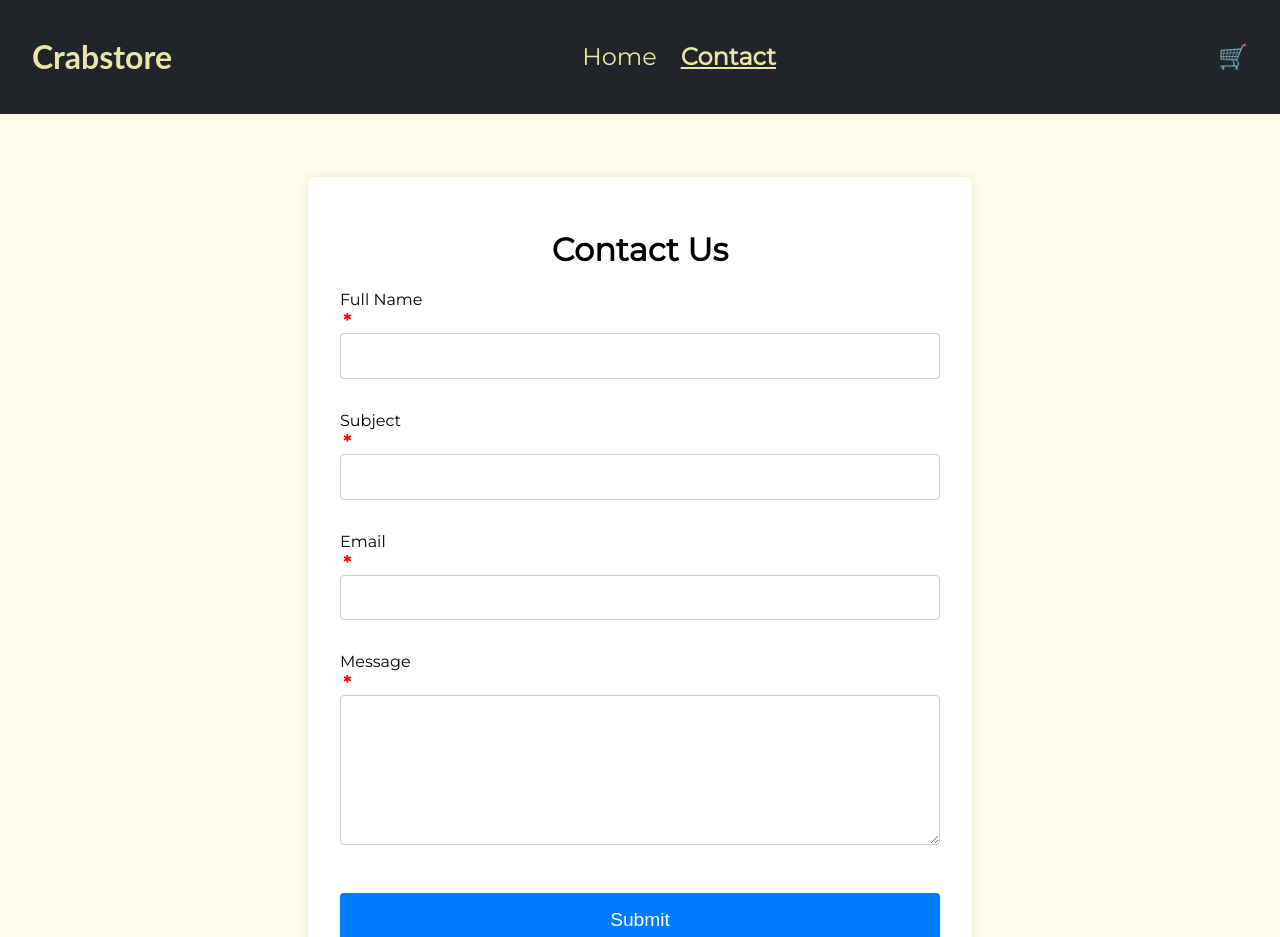
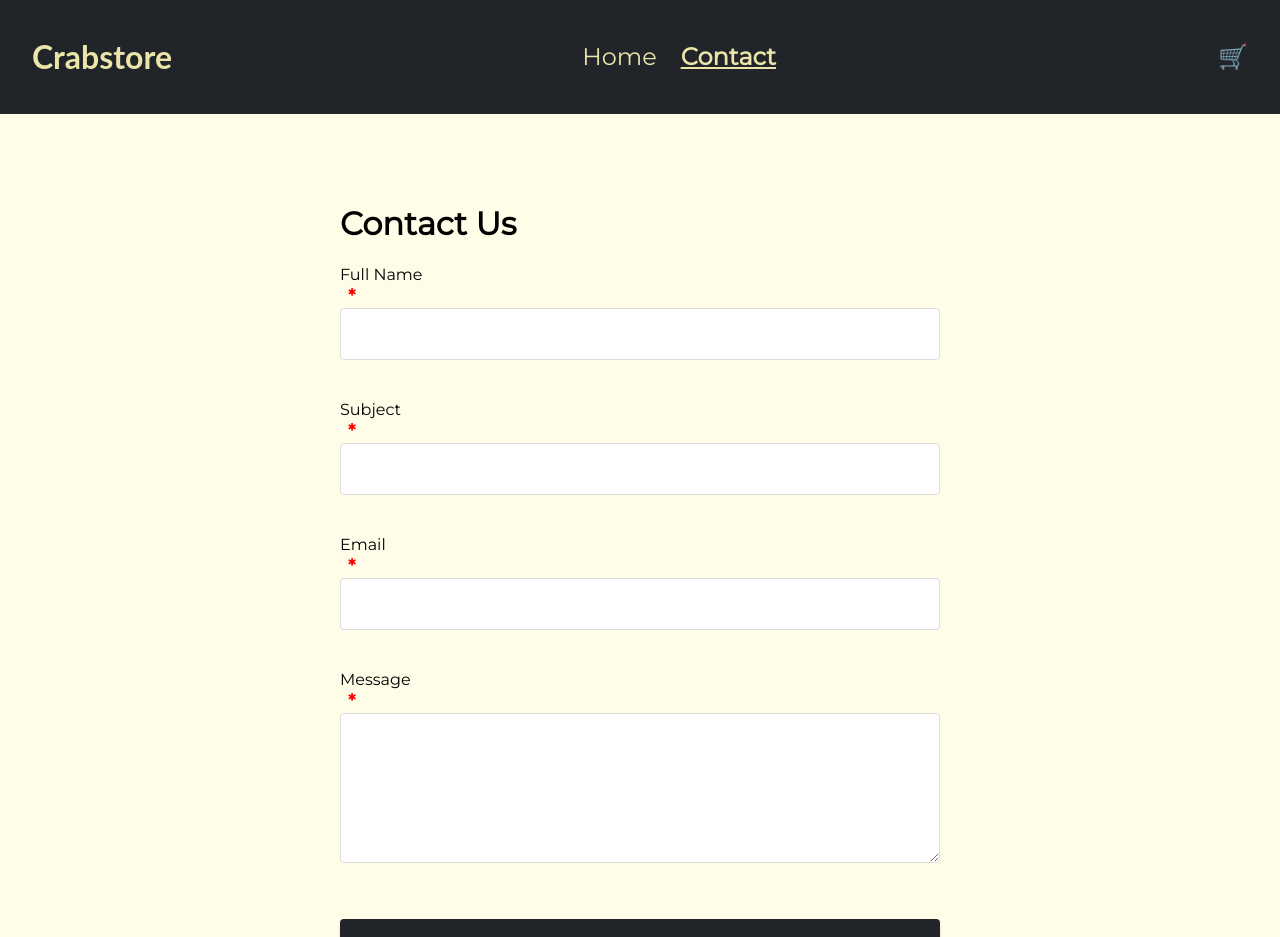
Before and after one commit to ykjellin/js-frameworks-ca, a React (Create React App) app: page /contact in a window 1280 px wide. Shown: the top 937 px of the page. Built offline with nearby package versions, Linux system fonts and the light colour scheme; a web font is replaced by a local one.

Commit message:
adding theme props to the contact page and component

```diff
--- a/src/components/ContactForm.tsx
+++ b/src/components/ContactForm.tsx
@@ -1,67 +1,64 @@
-// This project is licensed under the MIT License - see the LICENSE file for details
-
 import React, { useState } from "react";
 import styled from "styled-components";
 
+// Scoped styles for the ContactForm
 const Form = styled.form`
   display: flex;
   flex-direction: column;
-  gap: 1.5rem;
+  gap: ${({ theme }) => theme.spacing.large};
   width: 100%;
 `;
 
 const Label = styled.label`
-  width: 100%;
   display: flex;
   flex-direction: column;
   align-items: flex-start;
   font-size: 1rem;
-  margin-bottom: 0.5rem;
+  margin-bottom: ${({ theme }) => theme.spacing.small};
 `;
 
-const Input = styled.input`
+const ContactInput = styled.input`
   width: 100%;
   box-sizing: border-box;
-  padding: 0.8rem;
+  padding: ${({ theme }) => theme.spacing.medium};
   font-size: 1rem;
-  border: 1px solid #ccc;
-  border-radius: 4px;
+  border: ${({ theme }) => theme.border.light};
+  border-radius: ${({ theme }) => theme.borderRadius};
 `;
 
-const TextArea = styled.textarea`
+const ContactTextArea = styled.textarea`
   width: 100%;
   box-sizing: border-box;
-  padding: 0.8rem;
+  padding: ${({ theme }) => theme.spacing.medium};
   font-size: 1rem;
-  border: 1px solid #ccc;
-  border-radius: 4px;
+  border: ${({ theme }) => theme.border.light};
+  border-radius: ${({ theme }) => theme.borderRadius};
   min-height: 150px;
 `;
 
 const SubmitButton = styled.button`
-  width: 100%;
-  padding: 1rem;
-  background-color: #007bff;
+  background-color: ${({ theme }) => theme.colors.primary};
   color: white;
+  padding: ${({ theme }) => theme.spacing.medium};
+  border: none;
+  border-radius: ${({ theme }) => theme.borderRadius};
   font-size: 1.2rem;
-  border: none;
-  border-radius: 4px;
   cursor: pointer;
 
   &:hover {
-    background-color: #0056b3;
+    background-color: ${({ theme }) => theme.colors.hover};
   }
 `;
 
 const Error = styled.p`
   color: red;
   font-size: 0.9rem;
-  margin: 0.5rem 0 0 0;
+  margin: ${({ theme }) => theme.spacing.small} 0 0 0;
 `;
 
 const RequiredMark = styled.span`
   color: red;
-  margin-left: 0.2rem;
+  margin-left: ${({ theme }) => theme.spacing.small};
   font-size: 1.2rem;
   font-weight: bold;
 `;
@@ -121,7 +118,6 @@ const ContactForm: React.FC = () => {
   const handleSubmit = (e: React.FormEvent) => {
     e.preventDefault();
     if (validateForm()) {
-      console.log(formData);
       alert("Form submitted successfully!");
       setFormData({ fullName: "", subject: "", email: "", body: "" });
     }
@@ -138,7 +134,7 @@ const ContactForm: React.FC = () => {
     <Form onSubmit={handleSubmit}>
       <Label>
         Full Name <RequiredMark>*</RequiredMark>
-        <Input
+        <ContactInput
           type="text"
           name="fullName"
           value={formData.fullName}
@@ -149,7 +145,7 @@ const ContactForm: React.FC = () => {
 
       <Label>
         Subject <RequiredMark>*</RequiredMark>
-        <Input
+        <ContactInput
           type="text"
           name="subject"
           value={formData.subject}
@@ -160,7 +156,7 @@ const ContactForm: React.FC = () => {
 
       <Label>
         Email <RequiredMark>*</RequiredMark>
-        <Input
+        <ContactInput
           type="email"
           name="email"
           value={formData.email}
@@ -171,7 +167,11 @@ const ContactForm: React.FC = () => {
 
       <Label>
         Message <RequiredMark>*</RequiredMark>
-        <TextArea name="body" value={formData.body} onChange={handleChange} />
+        <ContactTextArea
+          name="body"
+          value={formData.body}
+          onChange={handleChange}
+        />
         {errors.body && <Error>{errors.body}</Error>}
       </Label>
 
--- a/src/pages/ContactPage.tsx
+++ b/src/pages/ContactPage.tsx
@@ -1,5 +1,3 @@
-// This project is licensed under the MIT License - see the LICENSE file for details
-
 import React from "react";
 import styled from "styled-components";
 import ContactForm from "../components/ContactForm";
@@ -9,26 +7,17 @@ const ContactContainer = styled.div`
   justify-content: center;
   align-items: center;
   height: 100vh;
-  text-align: center;
-  padding: 2rem;
-`;
-
-const FormWrapper = styled.div`
-  padding: 2rem;
-  max-width: 600px;
-  width: 100%;
-  background: white;
-  border-radius: 8px;
-  box-shadow: 0 0 10px rgba(0, 0, 0, 0.1);
+  padding: ${({ theme }) => theme.spacing.large};
+  background-color: ${({ theme }) => theme.colors.background};
 `;
 
 const ContactPage: React.FC = () => {
   return (
     <ContactContainer>
-      <FormWrapper>
+      <div style={{ maxWidth: "600px", width: "100%" }}>
         <h1>Contact Us</h1>
         <ContactForm />
-      </FormWrapper>
+      </div>
     </ContactContainer>
   );
 };
```
